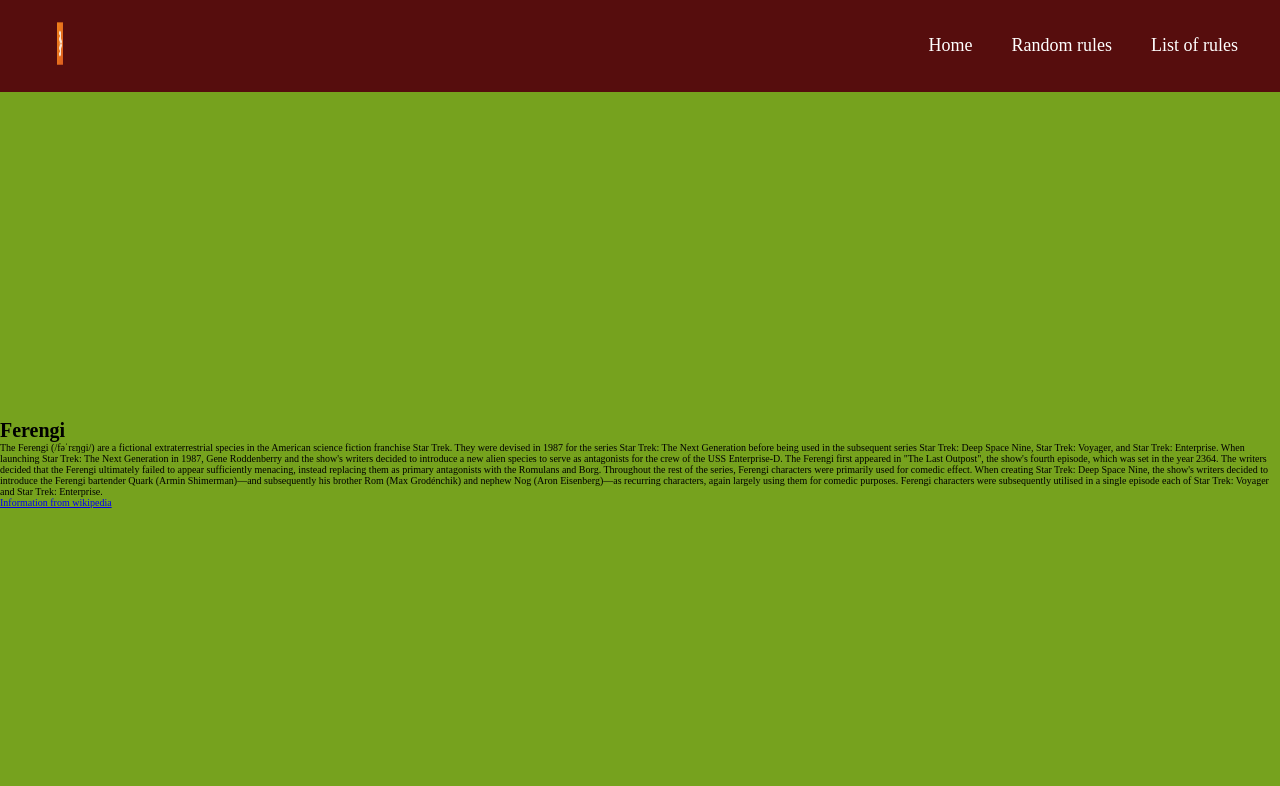
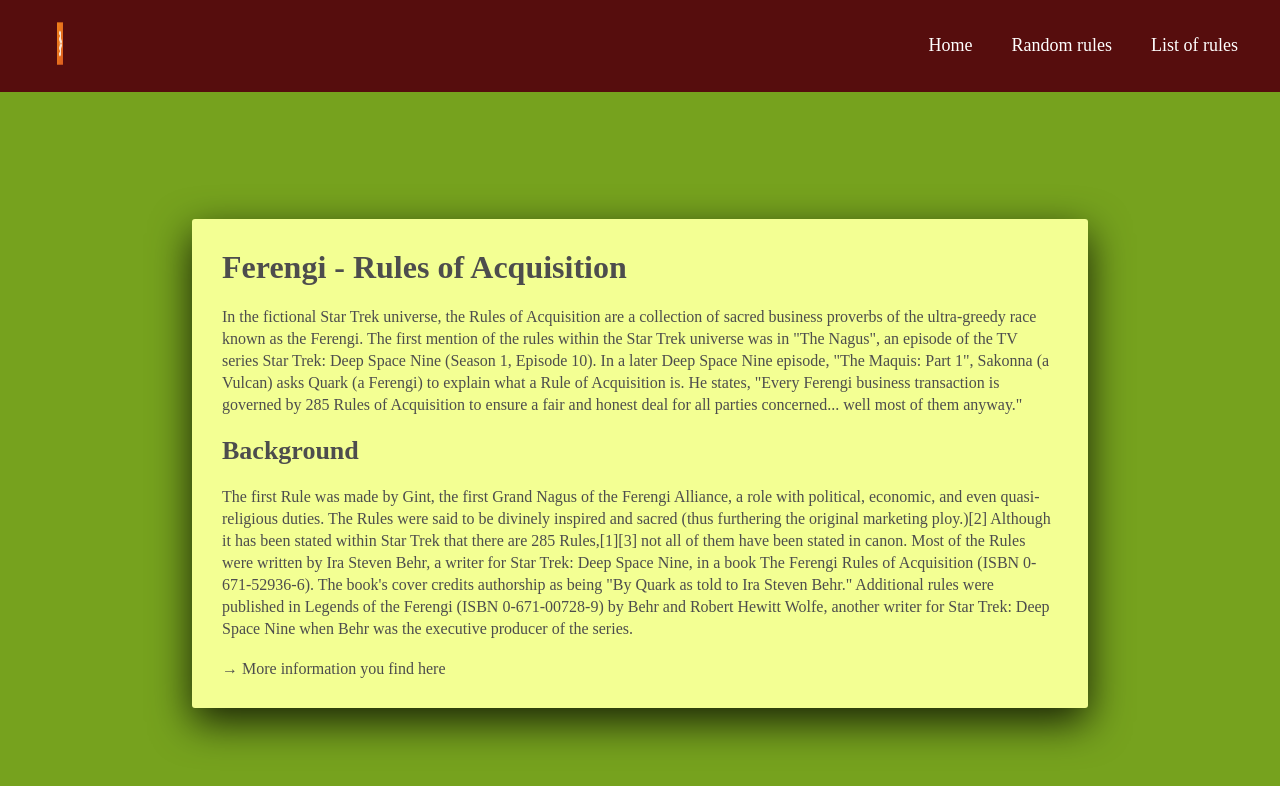
Before and after one commit to BTchorzewski/ferengi, a React (Create React App) app: page / in a window 1280 px wide. Shown: the top 786 px of the page. Built offline with nearby package versions, Linux system fonts and the light colour scheme.

Commit message:
added home component, resolve random rule issue

```diff
--- a/src/App.js
+++ b/src/App.js
@@ -9,10 +9,11 @@
 import Home from "./Home";
 const Main = styled.main`
   background-color: #76a21e;
-  height: 93vh;
+  min-height: 93vh;
   display: flex;
   justify-content: center;
   align-items: center;
+  padding: 10rem 0;
 
 
 `;
--- a/src/Home.js
+++ b/src/Home.js
@@ -1,15 +1,73 @@
-import React, { Component } from 'react'
+import React, { Component } from 'react';
+import styled from 'styled-components';
+
+
+const Wrapper = styled.div`
+    display: flex;
+    flex-direction: column;
+    justify-content: space-between;
+    min-height: 40vh;
+    width: 70%;
+    padding: 3rem;
+    background-color: #f3ff93;
+    border-radius:.3rem;
+    box-shadow: 0 1.4rem 4rem rgba(0,0,0,.8);
+    color: #4d4d4d;
+`;
+
+const HeadingPrimary = styled.h1`
+    font-size: 3.2rem;
+    margin-bottom: 1rem;
+    margin-bottom: 2rem;
+`;
+
+const HeadingSecondary = styled.h2`
+    font-size: 2.6rem;
+    margin-bottom: 2rem;
+`;
+
+const Paragraph = styled.p`
+    font-size: 1.6rem;
+    line-height: 2.2rem;
+    margin-bottom: 2rem;
+`;
+
+const Link = styled.a`
+    display: inline-block;
+    &:link,
+    &:visited {
+        font-size: 1.6rem;
+        color: #4d4d4d;
+        text-decoration: none;
+
+    }
+    &:hover,
+    &:active{
+        display: block;
+        transform: rotateX(360deg);
+        transform-origin: top left;
+        color: red;
+
+    }
+`;
+
+
 
 export default class Home extends Component {
     render() {
         return (
-            <div>
-                <h1>Ferengi</h1>
-                <p>The Ferengi (/fəˈrɛŋɡi/) are a fictional extraterrestrial species in the American science fiction franchise Star Trek. They were devised in 1987 for the series Star Trek: The Next Generation before being used in the subsequent series Star Trek: Deep Space Nine, Star Trek: Voyager, and Star Trek: Enterprise.
+            <Wrapper>
+                <HeadingPrimary>Ferengi - Rules of Acquisition</HeadingPrimary>
+                <Paragraph>In the fictional Star Trek universe, the Rules of Acquisition are a collection of sacred business proverbs of the ultra-greedy race known as the Ferengi.
+                The first mention of the rules within the Star Trek universe was in "The Nagus", an episode of the TV series Star Trek: Deep Space Nine (Season 1, Episode 10).
+                In a later Deep Space Nine episode, "The Maquis: Part 1", Sakonna (a Vulcan) asks Quark (a Ferengi) to explain what a Rule of Acquisition is. He states, "Every Ferengi business transaction is governed by 285 Rules of Acquisition to ensure a fair and honest deal for all parties concerned... well most of them anyway."
+                </Paragraph>
+                <HeadingSecondary>Background</HeadingSecondary>
+                <Paragraph>The first Rule was made by Gint, the first Grand Nagus of the Ferengi Alliance, a role with political, economic, and even quasi-religious duties. The Rules were said to be divinely inspired and sacred (thus furthering the original marketing ploy.)[2]
 
-When launching Star Trek: The Next Generation in 1987, Gene Roddenberry and the show's writers decided to introduce a new alien species to serve as antagonists for the crew of the USS Enterprise-D. The Ferengi first appeared in "The Last Outpost", the show's fourth episode, which was set in the year 2364. The writers decided that the Ferengi ultimately failed to appear sufficiently menacing, instead replacing them as primary antagonists with the Romulans and Borg. Throughout the rest of the series, Ferengi characters were primarily used for comedic effect. When creating Star Trek: Deep Space Nine, the show's writers decided to introduce the Ferengi bartender Quark (Armin Shimerman)—and subsequently his brother Rom (Max Grodénchik) and nephew Nog (Aron Eisenberg)—as recurring characters, again largely using them for comedic purposes. Ferengi characters were subsequently utilised in a single episode each of Star Trek: Voyager and Star Trek: Enterprise. </p>
-                <a href="https://en.wikipedia.org/wiki/Ferengi">Information from wikipedia</a>
-            </div>
+Although it has been stated within Star Trek that there are 285 Rules,[1][3] not all of them have been stated in canon. Most of the Rules were written by Ira Steven Behr, a writer for Star Trek: Deep Space Nine, in a book The Ferengi Rules of Acquisition (ISBN 0-671-52936-6). The book's cover credits authorship as being "By Quark as told to Ira Steven Behr." Additional rules were published in Legends of the Ferengi (ISBN 0-671-00728-9) by Behr and Robert Hewitt Wolfe, another writer for Star Trek: Deep Space Nine when Behr was the executive producer of the series.</Paragraph>
+                <Link href="https://en.wikipedia.org/wiki/Rules_of_Acquisition" target="_blank"> &rarr; More information you find here</Link>
+            </Wrapper>
         )
     }
 }
--- a/src/RandomMachineContainer.js
+++ b/src/RandomMachineContainer.js
@@ -1,5 +1,6 @@
 import React, { Component } from 'react';
 import { connect } from "react-redux";
+import { getAllRules } from './redux/selector';
 import {withRouter} from 'react-router-dom';
 import RuleContainer from './RuleContainer';
 import styled from 'styled-components';
@@ -8,7 +9,7 @@
 const Random = styled.div`
     background-color: #f3ff93;
     padding: 5rem 4rem 2rem 4rem;
-    width: 30%;
+    width: 70%;
     min-height: 12vh;
     border-radius:.3rem;
     box-shadow: 0 .3rem .6rem rgba(0,0,0, .25);
@@ -44,10 +45,11 @@
     }
 
     render() {
+        const randomRule = this.props.allRules[this.state.randomNumber];
         return (
             <Random>
                 <ul>
-                    <RuleContainer rules={this.props.allRules[this.state.randomNumber]} />
+                    <RuleContainer key={randomRule.id} rules={randomRule} />
                 </ul>
 
                 <Button onClick={this.randomNumber.bind(this)}>Random rule</Button>
@@ -58,7 +60,7 @@
 
 const mapStateToProps = (state) => {
     return {
-        allRules: state.rules
+        allRules: getAllRules(state)
     }
 }
 
--- a/src/Rules.js
+++ b/src/Rules.js
@@ -8,7 +8,7 @@
 const Wrapper = styled.div`
     background-color: #f3ff93;
     padding: 0 2rem;
-    width: 30%;
+    width: 70%;
     height: 70vh;
     overflow-y: scroll;
     position: relative;
```
